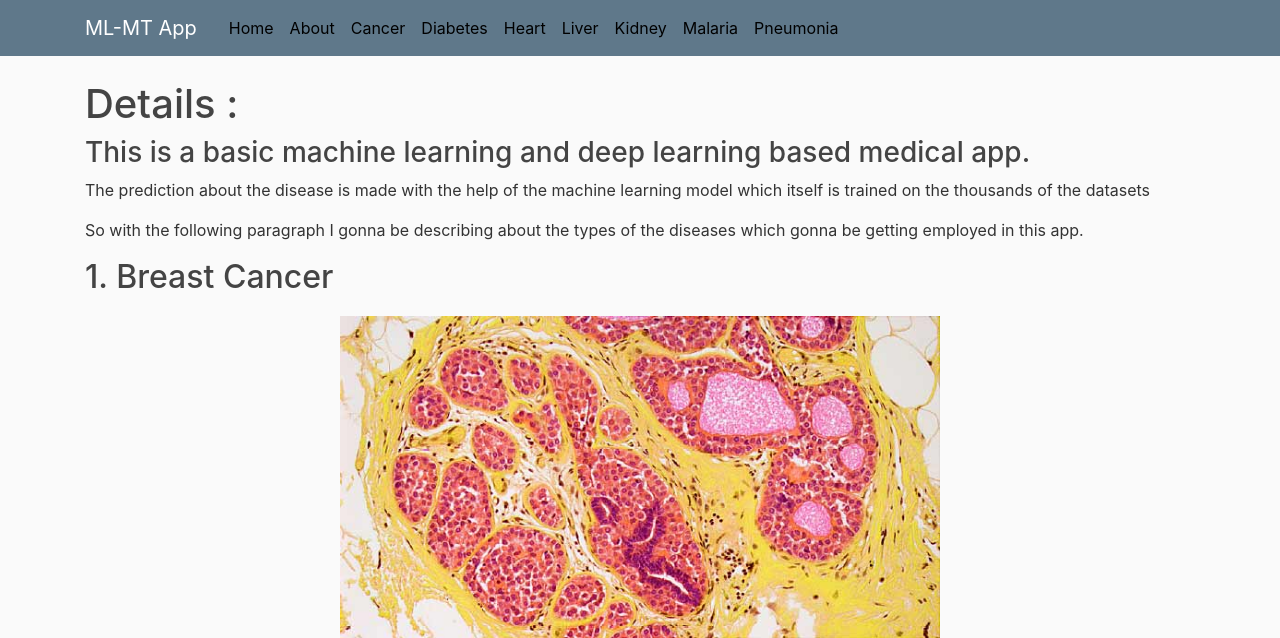
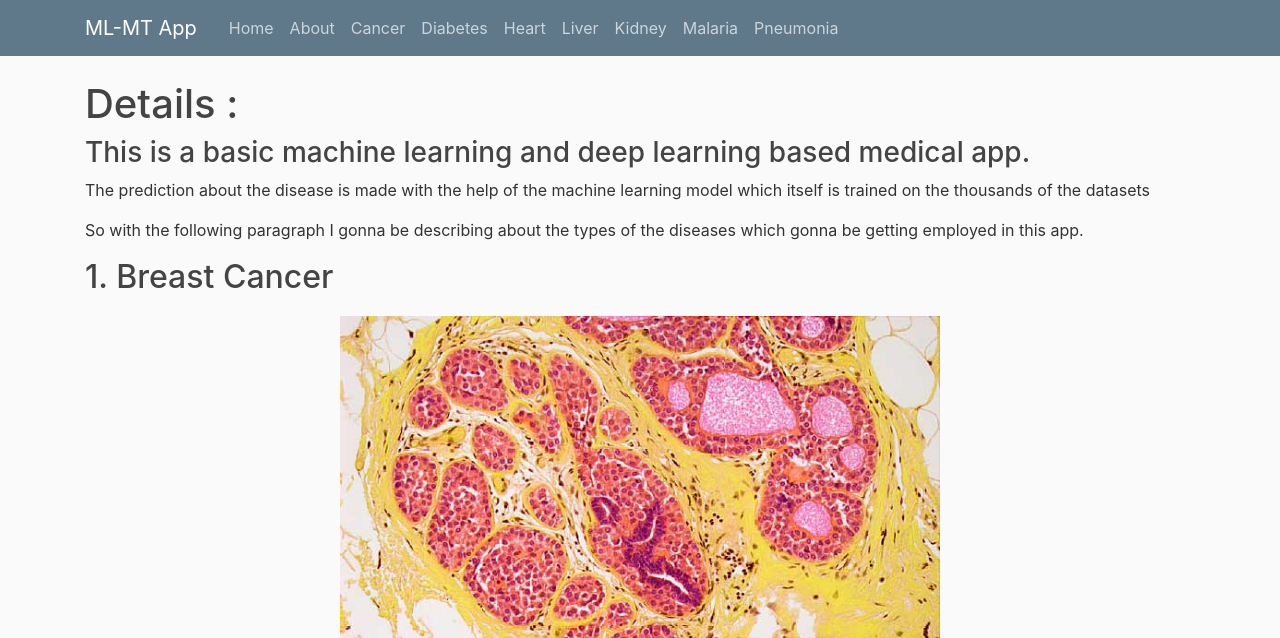
Before and after one commit to ApurvChikni/project1, a Flask app: page /about in a window 1280 px wide. Shown: the top 638 px of the page. Run offline with Flask 2, Linux system fonts and the light colour scheme; parts of the project's set-up code (start-up, migrations or seed data) failed here and were passed over; some libraries are stand-ins or nearby versions.

Commit message:
Update main.css

```diff
--- a/static/main.css
+++ b/static/main.css
@@ -13,7 +13,7 @@ h1, h2, h3, h4, h5, h6 {
 }
 
 .site-header .navbar-nav .nav-link {
-  color: #000000;
+  color: #cbd5db;
 }
 
 .site-header .navbar-nav .nav-link:hover {
```
